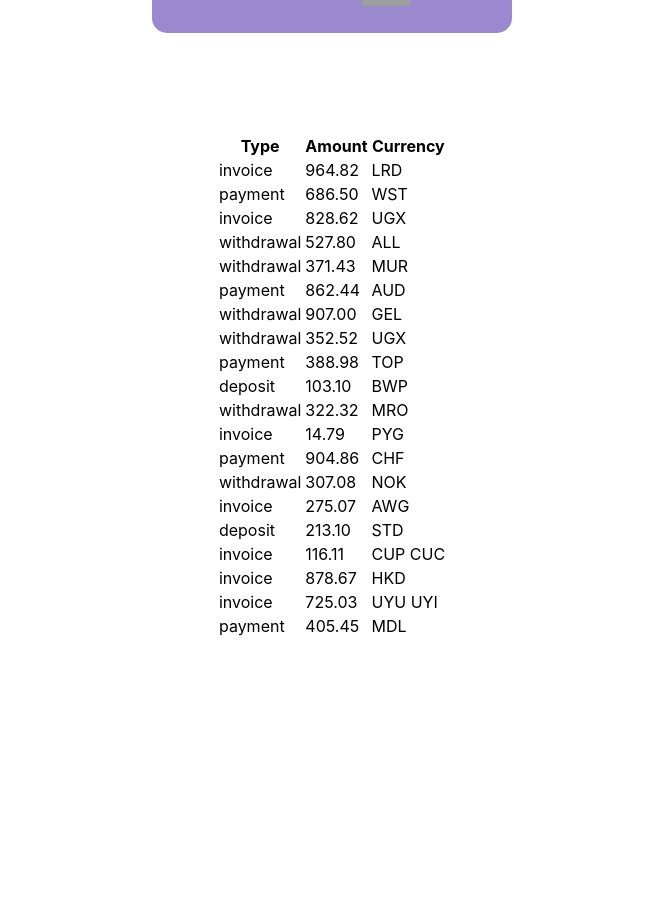
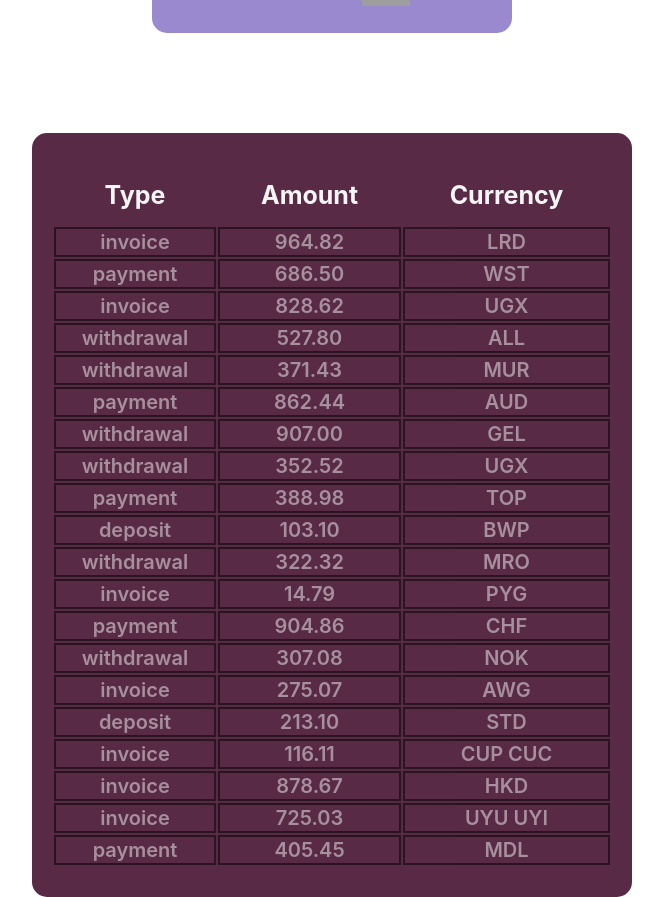
Before and after one commit to VolodymyrBilichenko/goit-react-hw-01-components, a React (Create React App) app: page / in a window 1280 px wide. Shown: the part 1464-2361 px from the top of the page, without its empty margins (308-971 px from the left). Before the commit the page ends 2103 px from the top, so only its background shows below. Built offline with nearby package versions, Linux system fonts and the light colour scheme; grey boxes are pictures that could not be loaded.

Commit message:
update
Transition.styled done

```diff
--- a/src/components/TransactionHistory/TransactionHistory.jsx
+++ b/src/components/TransactionHistory/TransactionHistory.jsx
@@ -1,7 +1,8 @@
 import PropTypes from 'prop-types';
+import { TransactionBlock } from './TransactionHistory.styled';
 
 export const TransactionHistory = ({ transactions }) => (
-    <table className="transaction-history">
+    <TransactionBlock>
         <thead>
             <tr>
                 <th>Type</th>
@@ -19,7 +20,7 @@ export const TransactionHistory = ({ transactions }) => (
                 </tr>
             ))}
         </tbody>
-    </table>
+    </TransactionBlock>
 );
 
 TransactionHistory.propTypes = {
--- a/src/components/TransactionHistory/TransactionHistory.styled.js
+++ b/src/components/TransactionHistory/TransactionHistory.styled.js
@@ -0,0 +1,28 @@
+import { styled } from 'styled-components';
+
+export const TransactionBlock = styled.table`
+    width: 100%;
+    max-width: 600px;
+    text-align: center;
+    background-color: #582a45;
+    padding: 30px 20px;
+    border-radius: 15px;
+    font-weight: 600;
+
+    th{
+        padding: 15px;
+        font-size: 25px;
+        color: #f5f5f5;
+    }
+
+    td{
+        border: 2px solid #000;
+        font-size: 20px;
+        color: #f5f5f5;
+        opacity: 0.5;
+    }
+
+    td{
+
+    }
+`
```
